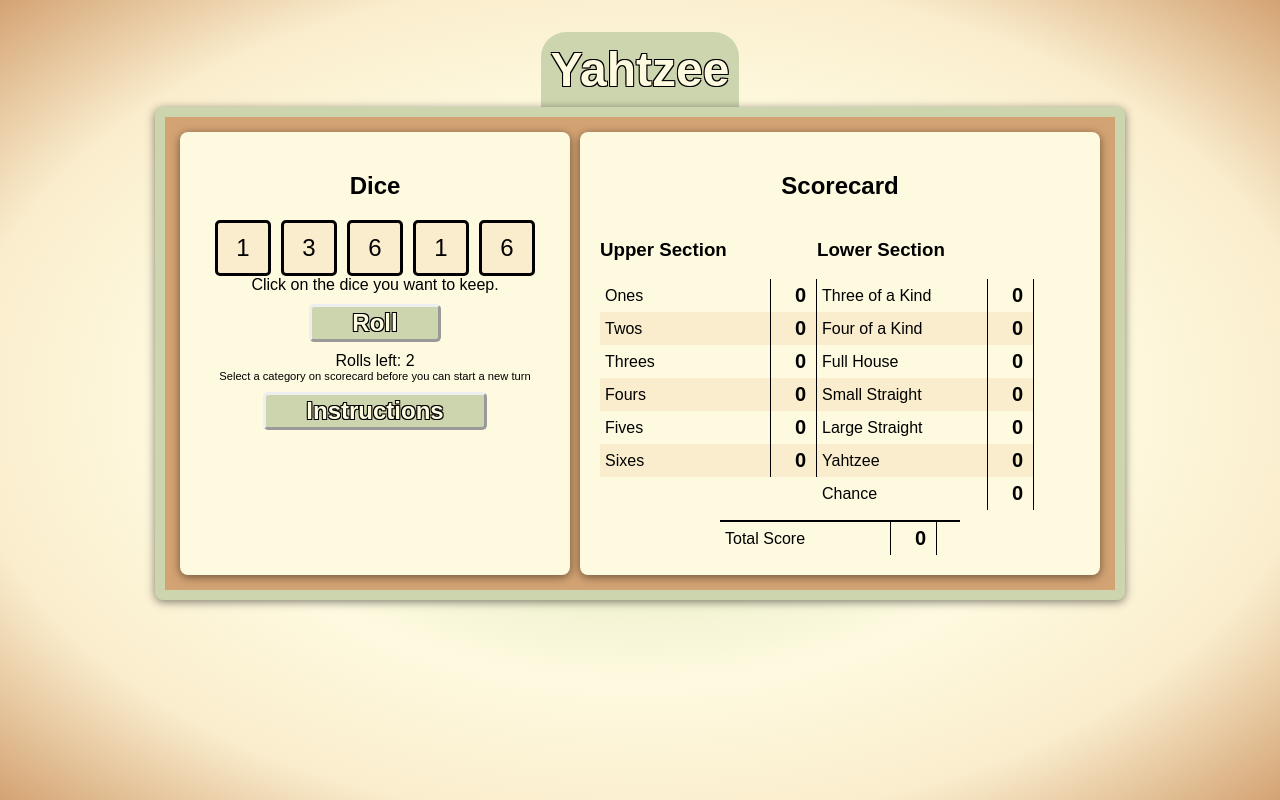
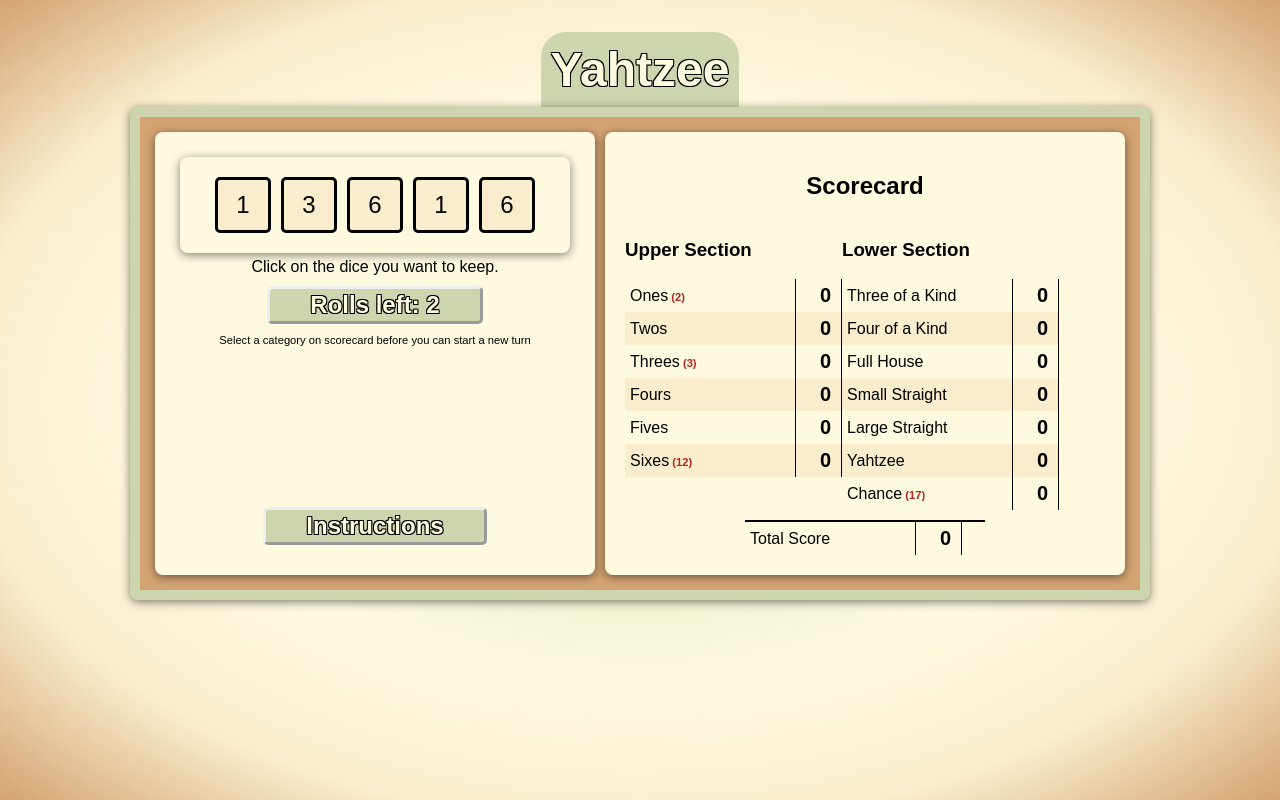
Before and after one commit to mike-gustafson/Yahtzee-Plus, a plain HTML site: page index.html in a window 1280 px wide. Both pictures are taken after a click on the button "Roll". Drawn offline with Linux system fonts and the light colour scheme.

Commit message:
fixed some layout for a controls container as well as added score preview next to category names if score for that cat would be > 0

```diff
--- a/app.js
+++ b/app.js
@@ -16,6 +16,7 @@
 const diceContainer = document.getElementById("dice");
 const rollsLeft = document.getElementById("rolls-left");
 const rollButton = document.getElementById("roll-button");
+const rollsDefault = document.getElementById("rolls-default");
 const closeModalButton = document.getElementById("close-modal");
 const newGameButton = document.getElementById("new-game-button");
 const nextTurnButton = document.getElementById("next-turn-button");
@@ -33,11 +34,11 @@
 
 const domStates = {
     gameStart: {
-        display: [instructionStart, rollButton],
-        hidden: [instructionScore, instructionHold, instructionGameOver, rollsLeft, newGameButton, nextTurnButton, instructionNewTurn]},
+        display: [instructionStart, rollButton, rollsDefault],
+        hidden: [instructionScore, instructionHold, instructionGameOver, rollsLeft, newGameButton, nextTurnButton, instructionNewTurn, rollsLeft]},
     gamePlaying: {
         display: [instructionScore, instructionHold, rollsLeft, rollButton],
-        hidden: [instructionStart, instructionGameOver, instructionNewTurn]},
+        hidden: [instructionStart, instructionGameOver, instructionNewTurn, rollsDefault]},
     gameOver: {
         display: [instructionGameOver, newGameButton],
         hidden: [instructionStart, instructionHold, instructionScore, rollsLeft, rollButton, instructionNewTurn]},
@@ -45,7 +46,7 @@
         display: [instructionScore],
         hidden: [instructionStart, instructionHold, instructionGameOver, rollButton, instructionNewTurn]},
     newTurn: {
-        display: [rollButton, instructionNewTurn],
+        display: [rollButton, instructionNewTurn, rollsDefault],
         hidden: [instructionStart, instructionScore, instructionHold, instructionGameOver, rollsLeft, newGameButton]},
     openInstructions: {
         display: [instructionsModal],
@@ -71,7 +72,7 @@
         roll = dice.map(die => (die.value));
         rerolls--;
         renderDice();
-        renderScorecard();
+        scorecardRenderMain();
     }
 }
 
@@ -86,8 +87,10 @@
         rerolls = maxRerolls;
         currentDiceHaveBeenScored = false;
         dice = dice.map(die => ({ ...die, value: null, held: false }));
+        const possiblePointsElements = document.querySelectorAll(".possiblePoints");
+        possiblePointsElements.forEach(element => element.classList.add("hidden"));
         changeDomState(domStates.newTurn);
-        rollDice();
+        renderDice();
     }
 }
 
@@ -123,11 +126,12 @@
 }
 
 function calculateScore(row, section) {
+    const key = row.id;
     if (!dice.every(die => die.value || scorecard[section][row.id].hasBeenScored)) {
         return;
     }
-    const score = scorecard[section][row.id].scoreThis(dice);
-    const key = row.id;
+    console.log(scorecard);
+    const score = scorecard[section][key].scoreThis(dice);
     setScore(section, key, score);
 }
 
@@ -136,13 +140,13 @@
         currentDiceHaveBeenScored = true;
         scorecard[section][key].value = score;
         scorecard[section][key].hasBeenScored = true;
-        renderScorecard();
+        scorecardRenderMain();
         nextTurn();
     }
 }
 
 // Reset scorecard on game start
-function resetScorecard() {
+function scorecardReset() {
     for (const value of Object.values(scorecard.upperSection)) {
         value.value = 0;
         value.hasBeenScored = false;
@@ -155,14 +159,21 @@
 }
 
 // Scorecard rendering
-function renderScorecard() {
-    renderScorecardSection(upperScorecardTable, "upperSection");
-    renderScorecardSection(lowerScorecardTable, "lowerSection");
+function scorecardRenderMain() {
+    scorecardRenderSection(upperScorecardTable, "upperSection");
+    scorecardRenderSection(lowerScorecardTable, "lowerSection");
     renderTotal();
 }
-function renderScorecardSection(tableName, sectionName) {
+function scorecardRenderSection(tableName, sectionName) {
     tableName.innerHTML = "";
     for (const field of Object.values(scorecard[sectionName])) {
+        let row = scorecardRowCreateElement(field, sectionName);
+        row = scorecardRowPossibleScore(sectionName, row);
+        row = scorecardRowRender(row, field, dice);
+        tableName.appendChild(row);
+    }
+}
+function scorecardRowCreateElement(field, sectionName) {
     const row = document.createElement("tr");
     row.setAttribute('id', field.id);
     if (field.hasBeenScored === true) {
@@ -172,20 +183,37 @@
     } else{
         row.classList.add("disabled");
     }
+    return row;
+}
+function scorecardRowPossibleScore(sectionName, row) {
+     if (!scorecard[sectionName][row.id].hasBeenScored) {
+        const score = scorecard[sectionName][row.id].formula(dice);
+        if (score > 0) {
+            row.classList.add("possible");
+        } else {
+            row.classList.remove("possible");
+        }
+    }
+    return row
+}
+function scorecardRowRender(row, field, dice) {
     if (field.hasBeenScored) {
         row.innerHTML = `
             <td class="score-name">${field.name}</td>
             <td class="score-value">${field.value}</td>`
     } else {
         row.innerHTML = `
-                <td class="score-name">${field.name}<br><span class="tooltip hidden">${field.tooltip.description}<br>${field.tooltip.scorePreview(dice)}</span></td>
+            <td class="score-name">${field.name}<span class="possiblePoints hidden"> ${field.possiblePoints.scorePreview(dice)}</span></td>
             <td class="score-value">${field.value}</td>`;
-            const tooltip = row.querySelector(".tooltip");
-            row.addEventListener('mouseover', () => { tooltip.classList.remove("hidden") });
-            row.addEventListener('mouseout', () => { tooltip.classList.add("hidden") });
+        const possiblePoints = row.querySelector(".possiblePoints");
+        if (roll.length > 0 && row.classList.contains("possible")) {
+            possiblePoints.classList.remove("hidden");
         }
-        tableName.appendChild(row);
+        if (field.possiblePoints.scorePreview(dice) === 0) {
+            possiblePoints.classList.add("hidden");
         }
+    }
+    return row;
 }
 function renderTotal() {
     scorecard.calculateTotalScore();
@@ -204,9 +232,9 @@
     rerolls = maxRerolls;
     rollsLeftValue.innerText = rerolls;
     changeDomState(domStates.gameStart);
-    resetScorecard();
+    scorecardReset();
     renderDice();
-    renderScorecard()
+    scorecardRenderMain()
 }
 
 // Change the state of the DOM elements
--- a/index.html
+++ b/index.html
@@ -11,18 +11,20 @@
     <h1>Yahtzee</h1>
 
     <div id="game-container">
+      <div id="playfield-container">
         <div id="dice-container">
-        <h2>Dice</h2>
           <div id="dice"></div>
+        </div>
+        <div id="controls-container">
           <span class="instruction" id="instruction-hold"
             >Click on the dice you want to keep.</span
           >
-        <button id="roll-button">Roll</button>
+          <button id="roll-button">
+            <span id="rolls-default">Roll</span>
+            <span id="rolls-left">Rolls left: <span id="rolls-left-value"></span></span>
+          </button>
           <button id="next-turn-button">Next Turn</button>
           <button id="new-game-button">New Game</button>
-        <span id="rolls-left"
-          >Rolls left: <span id="rolls-left-value"></span
-        ></span>
           <span class="instruction" id="instruction-start"
             >Click Roll to start the game.</span
           >
@@ -35,6 +37,7 @@
           >
 
           <button id="instructions-button">Instructions</button>
+        </div>
       </div>
       <div id="scorecard-container">
         <h2>Scorecard</h2>
--- a/js/scorecardDefault.js
+++ b/js/scorecardDefault.js
@@ -12,11 +12,11 @@
                 this.value = this.formula(dice);
                 return this.value;
             },
-            tooltip: {
+            possiblePoints: {
                 description: 'Sum of all ones rolled',
                 scorePreview: function(dice) {
                     const score = defaultScorecard.upperSection.ones.formula(dice);
-                    return `Score if selected: ${score}`;
+                    return `(${score})`;
                 }
             }
         },
@@ -32,11 +32,11 @@
                 this.value = this.formula(dice);
                 return this.value;
             },
-            tooltip: {
+            possiblePoints: {
                 description: 'Sum of all twos rolled',
                 scorePreview: function(dice) {
                     const score = defaultScorecard.upperSection.twos.formula(dice);
-                    return `Score if selected: ${score}`;
+                    return `(${score})`;
                 }
             }
         },
@@ -52,11 +52,11 @@
                 this.value = this.formula(dice);
                 return this.value;
             },
-            tooltip: {
+            possiblePoints: {
                 description: 'Sum of all threes rolled',
                 scorePreview: function(dice) {
                     const score = defaultScorecard.upperSection.threes.formula(dice);
-                    return `Score if selected: ${score}`;
+                    return `(${score})`;
                 }
             }
         },
@@ -72,11 +72,11 @@
                 this.value = this.formula(dice);
                 return this.value;
             },
-            tooltip: {
+            possiblePoints: {
                 description: 'Sum of all fours rolled',
                 scorePreview: function(dice) {
                     const score = defaultScorecard.upperSection.fours.formula(dice);
-                    return `Score if selected: ${score}`;
+                    return `(${score})`;
                 }
             }
         },
@@ -92,11 +92,11 @@
                 this.value = this.formula(dice);
                 return this.value;
             },
-            tooltip: {
+            possiblePoints: {
                 description: 'Sum of all fives rolled',
                 scorePreview: function(dice) {
                     const score = defaultScorecard.upperSection.fives.formula(dice);
-                    return `Score if selected: ${score}`;
+                    return `(${score})`;
                 }
             }
         },
@@ -112,11 +112,11 @@
                 this.value = this.formula(dice);
                 return this.value;
             },
-            tooltip: {
+            possiblePoints: {
                 description: 'Sum of all sixes rolled',
                 scorePreview: function(dice) {
                     const score = defaultScorecard.upperSection.sixes.formula(dice);
-                    return `Score if selected: ${score}`;
+                    return `(${score})`;
                 }
             }
         }
@@ -144,11 +144,11 @@
                 this.value = this.formula(dice);
                 return this.value;
             },
-            tooltip: {
+            possiblePoints: {
                 description: 'Sum of all dice if at least three of one number',
                 scorePreview: function(dice) {
                     const score = defaultScorecard.lowerSection.threeOfAKind.formula(dice);
-                    return `Score if selected: ${score}`;
+                    return `(${score})`;
                 }
             }
         },
@@ -174,11 +174,11 @@
                 this.value = this.formula(dice);
                 return this.value;
             },
-            tooltip: {
+            possiblePoints: {
                 description: 'Sum of all dice if at least four of one number',
                 scorePreview: function(dice) {
                     const score = defaultScorecard.lowerSection.fourOfAKind.formula(dice);
-                    return `Score if selected: ${score}`;
+                    return `(${score})`;
                 }
             }
         },
@@ -188,23 +188,26 @@
             value: 0,
             hasBeenScored: false,
             formula: function(dice) {
-                const counts = {};
-                for (const die of dice) {
-                    counts[die] = (counts[die] || 0) + 1;
+                if (dice[0].value) {
+                    const counts = {};
+                    for (const die of dice) {
+                        counts[die.value] = (counts[die.value] || 0) + 1;
+                    }
+                    const hasThree = Object.values(counts).includes(3);
+                    const hasTwo = Object.values(counts).includes(2);
+                    return (hasThree && hasTwo) ? 25 : 0;
                 }
-                const hasThree = Object.values(counts).includes(3);
-                const hasTwo = Object.values(counts).includes(2);
-                return (hasThree && hasTwo) ? 25 : 0;
+                return 0;
             },
             scoreThis: function(dice) {
                 this.value = this.formula(dice);
                 return this.value;
             },
-            tooltip: {
+            possiblePoints: {
                 description: 'Score 25 points for a full house',
                 scorePreview: function(dice) {
                     const score = defaultScorecard.lowerSection.fullHouse.formula(dice);
-                    return `Score if selected: ${score}`;
+                    return `(${score})`;
                 }
             }
         },
@@ -226,11 +229,11 @@
                 this.value = this.formula(dice);
                 return this.value;
             },
-            tooltip: {
+            possiblePoints: {
                 description: 'Score 30 points for a small straight',
                 scorePreview: function(dice) {
                     const score = defaultScorecard.lowerSection.smallStraight.formula(dice);
-                    return `Score if selected: ${score}`;
+                    return `(${score})`;
                 }
             }
         },
@@ -251,11 +254,11 @@
                 this.value = this.formula(dice);
                 return this.value;
             },
-            tooltip: {
+            possiblePoints: {
                 description: 'Score 40 points for a large straight',
                 scorePreview: function(dice) {
                     const score = defaultScorecard.lowerSection.largeStraight.formula(dice);
-                    return `Score if selected: ${score}`;
+                    return `(${score})`;
                 }
             }
         },
@@ -278,11 +281,11 @@
                 this.value = this.formula(dice);
                 return this.value;
             },
-            tooltip: {
+            possiblePoints: {
                 description: 'Score 50 points for a Yahtzee',
                 scorePreview: function(dice) {
                     const score = defaultScorecard.lowerSection.yahtzee.formula(dice);
-                    return `Score if selected: ${score}`;
+                    return `(${score})`;
                 }
             }
         },
@@ -305,11 +308,11 @@
                 this.value = this.formula(dice);
                 return this.value;
             },
-            tooltip: {
+            possiblePoints: {
                 description: 'Sum of all dice',
                 scorePreview: function(dice) {
                     const score = defaultScorecard.lowerSection.chance.formula(dice);
-                    return `Score if selected: ${score}`;
+                    return `(${score})`;
                 }
             }
         }
--- a/style.css
+++ b/style.css
@@ -54,7 +54,7 @@
         background-color: var(--buff);
         box-shadow: 0 2px 10px rgba(0, 0, 0, 0.5);
     }
-        #dice-container,
+        #dice-container, #playfield-container,
         #scorecard-container {
             display: flex;
             flex-direction: column;
@@ -64,12 +64,22 @@
             border-radius: 8px;
             box-shadow: 0 2px 10px rgba(0, 0, 0, 0.5);
             align-items: center;
+            height: fit-content;
         }
         #dice-container {
             max-width: 30vw;
             min-width: 350px;
         }
-
+        #playfield-container {
+            height: auto;
+        }
+        #controls-container {
+            display: flex;
+            flex-direction: column;
+            align-items: center;
+            height: 100%;
+            width: 100%;
+        }
         .scorecard-columns {
             width: 30rem;
             display: flex;
@@ -106,7 +116,12 @@
             .score-name {
                 width: 10em;
             }
-
+            .possiblePoints {
+                color:firebrick;
+                font-size: .7rem;
+                text-align: center;
+                font-weight: 800;
+            }
 .die {
     display: inline-block;
     width: 50px;
@@ -222,15 +237,15 @@
     border-style: inset;
 }
 
-
+#instructions-button {
+    margin-top: auto;
+}
 
 
 .hidden {
     display: none;
 }
 
-
-/* Modal styling */
 .modal {
     position: fixed;
     z-index: 1000;
@@ -243,16 +258,17 @@
 }
 
 .modal-content {
-    background-color: #fff;
-    margin: 10% auto;
+    background-color: var(--cornsilk);
+    margin: 5% auto;
     padding: 20px;
     border: 1px solid #888;
+    border-radius: 8px;
     width: 80%;
     max-width: 600px;
 }
 
 .close-button {
-    color: #aaa;
+    color: var(--tea-green);
     float: right;
     font-size: 28px;
     font-weight: bold;
```
Lines whose indentation alone changed are shown as unchanged.
